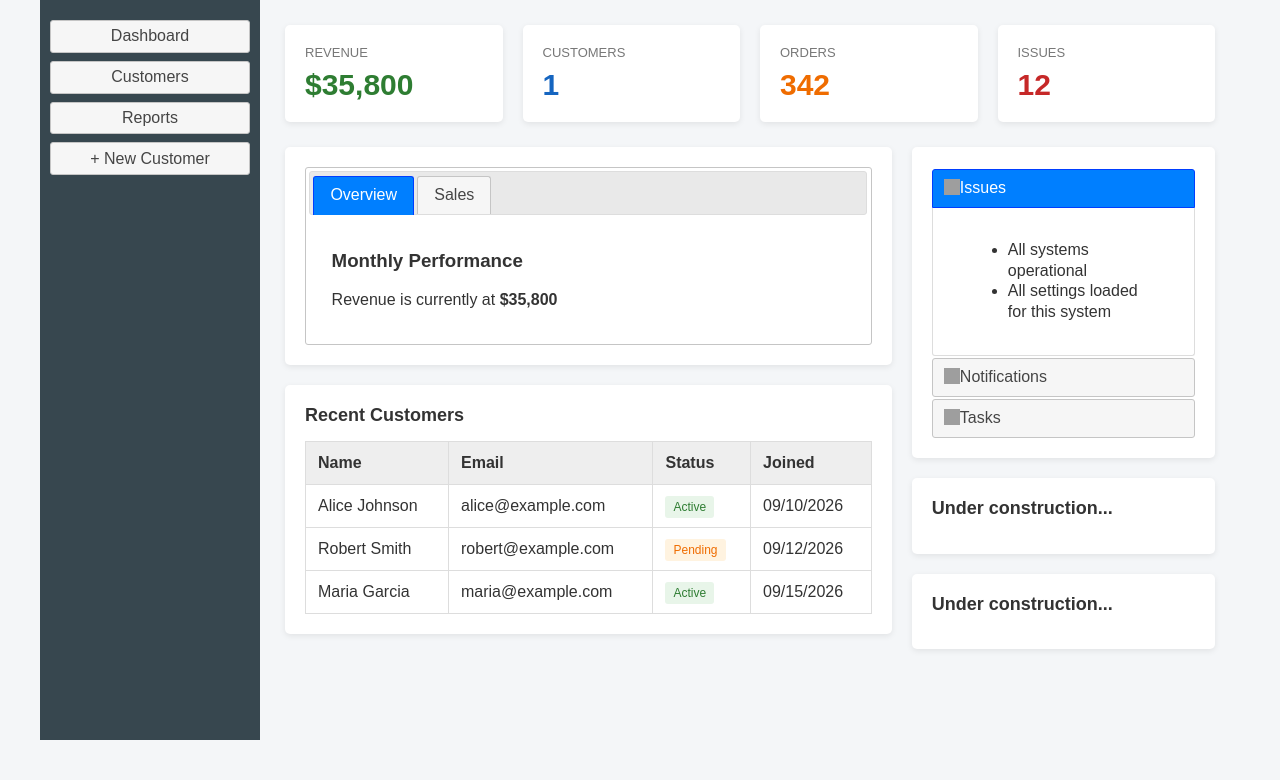
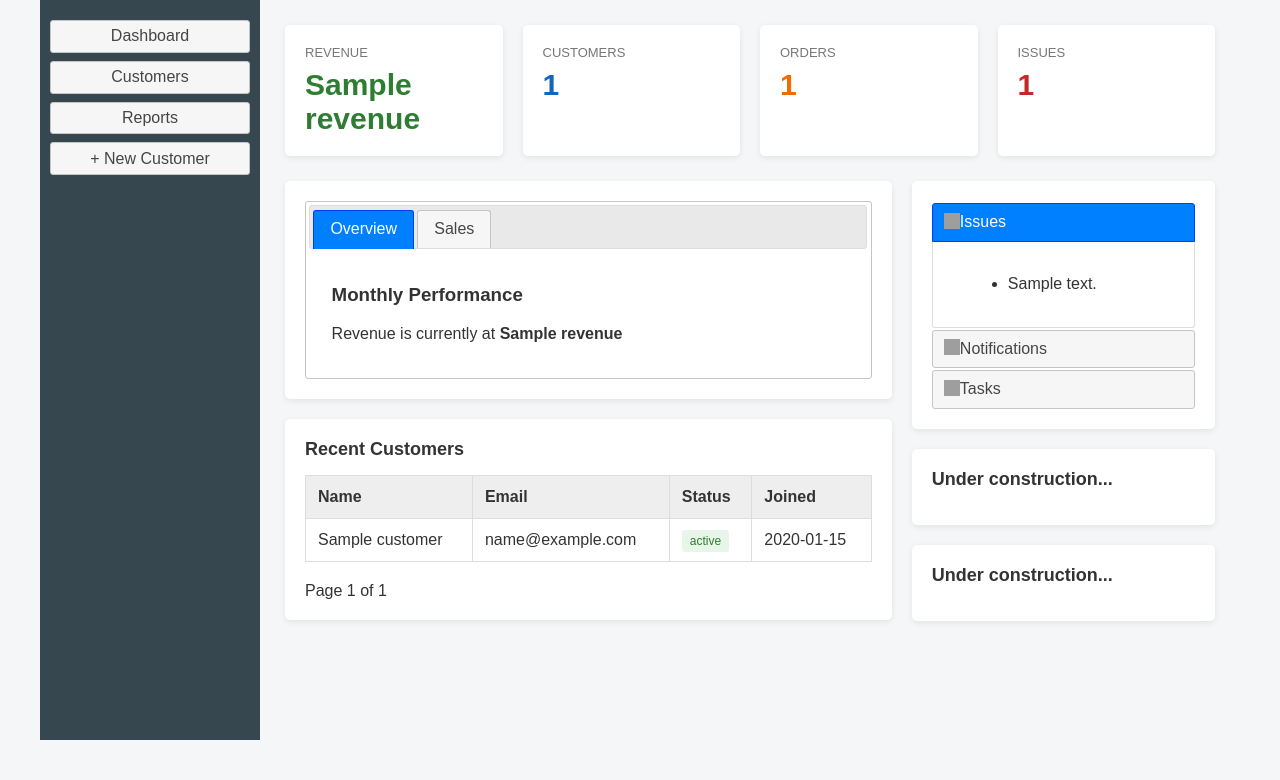
Before and after one commit to Jonathan0640/3330-homework7-db, a Node server app: template views/index.ejs in a window 1280 px wide. Shown: the part 100-880 px from the top of the page. Run offline with Node 20, Linux system fonts and the light colour scheme; the template is opened without the code that fills it: most values are stand-ins (such as "Sample title", 1, 10 or a date in 2020); grey boxes are pictures that could not be loaded.

Commit message:
queries added

```diff
--- a/public/js/source.js
+++ b/public/js/source.js
@@ -101,60 +101,65 @@ $(function () {
     const userNameObj = $("#username");
     userNameObj.append(`${username}`);
 
-    const cardRevenue = $(".revenue-amt");   // this must select the class .revenue-amt, which will affect two elements. So count this 2 times.
-    cardRevenue.append(`${revenueAmt}`);
+    //query number 3----------------------------------------------------------
+    // const cardRevenue = $(".revenue-amt");   // this must select the class .revenue-amt, which will affect two elements. So count this 2 times.
+    // cardRevenue.append(`${revenueAmt}`);
 
+    //query number 1------------------------------------------------
     // const cardCustomers = $("#customer-num");
     // cardCustomers.append(`${customerNum}`);
 
-    const cardOrders = $("#orders-amt");
-    cardOrders.append(`${ordersAmt}`);
+    //query number 5---------------------------------------------
+    // const cardOrders = $("#orders-amt");
+    // cardOrders.append(`${ordersAmt}`);
 
-    const cardIssues = $("#issues-amt");
-    cardIssues.append(`${issuesAmt}`);
+    //query number 6---------------------------------------------
+    // const cardIssues = $("#issues-amt");
+    // cardIssues.append(`${issuesAmt}`);
 
-    const notificationNumber = $("#notification-num");
-    notificationNumber.append(`${notifAmt}`);
+    //query number 8---------------------------------------------------------
+    // const notificationNumber = $("#notification-num");
+    // notificationNumber.append(`${notifAmt}`);
 
-    const tableBody = $("#customerTableBody");
+    //query number 2-------------------------------------------------------
+    // const tableBody = $("#customerTableBody");
+    // customers.forEach(customer => {
+    //     const row = $("<tr>");
 
-    customers.forEach(customer => {
-        const row = $("<tr>");
+    //     var statusClass;
+    //         if (customer.status.toLowerCase() === "active"){
+    //             statusClass = "status-active";
+    //         } else {
+    //             statusClass = "status-pending";
+    //         }
+    //     row.html(`
+    //         <td>${customer.name}</td>
+    //         <td>${customer.email}</td>
+    //         <td>
+    //             <span class="status ${statusClass}">
+    //                 ${customer.status}
+    //             </span>
+    //         </td>
+    //         <td>${customer.joined}</td>
+    //     `);
 
-        var statusClass;
-            if (customer.status.toLowerCase() === "active"){
-                statusClass = "status-active";
-            } else {
-                statusClass = "status-pending";
-            }
-        row.html(`
-            <td>${customer.name}</td>
-            <td>${customer.email}</td>
-            <td>
-                <span class="status ${statusClass}">
-                    ${customer.status}
-                </span>
-            </td>
-            <td>${customer.joined}</td>
-        `);
-
-        tableBody.append(row);
-    });
+    //     tableBody.append(row);
+    // });
 
 
-    const salesTableBody = $("#salesTableBody");
+    //query number 4--------------------------------------------------------
+    // const salesTableBody = $("#salesTableBody");
+    // sales.forEach(sale => {
+    //     const row = $("<tr>");
 
-    sales.forEach(sale => {
-        const row = $("<tr>");
+    //     row.html(`
+    //         <td>${sale.product}</td>
+    //         <td>${sale.quantity}</td>
+    //         <td>${sale.revenue}</td>
+    //     `);
 
-        row.html(`
-            <td>${sale.product}</td>
-            <td>${sale.quantity}</td>
-            <td>${sale.revenue}</td>
-        `);
-
-        salesTableBody.append(row);
-    });
+    //     salesTableBody.append(row);
+    // });
 
     const activityList = $("#activity-list");
 
@@ -164,32 +169,31 @@ $(function () {
         activityList.append(li);
     });
 
-
-    const systemStatusList = $("#system-status-list");
-
-    messages.forEach(msg => {
-        const li = $("<li>");
-        li.html(`${msg.messsage}`);
-        systemStatusList.append(li);
-    });
+    //query number 7----------------------------------------------------
+    // const systemStatusList = $("#system-status-list");
+    // messages.forEach(msg => {
+    //     const li = $("<li>");
+    //     li.html(`${msg.messsage}`);
+    //     systemStatusList.append(li);
+    // });
 
 
-    const notificationsList = $("#notifications-list");
+    //query number 9----------------------------------------------------------------------
+    // const notificationsList = $("#notifications-list");
+    // notifications.forEach(notif => {
+    //     const li = $("<li>");
+    //     li.html(`${notif.messsage}`);
+    //     notificationsList.append(li);
+    // });
 
-    notifications.forEach(notif => {
-        const li = $("<li>");
-        li.html(`${notif.messsage}`);
-        notificationsList.append(li);
-    });
+    //query number 10-----------------------------------------------------------------
+    // const tasksList = $("#tasks-list");
 
-
-    const tasksList = $("#tasks-list");
-
-    tasks.forEach(task => {
-        const li = $("<li>");
-        li.html(`${task.messsage}`);
-        tasksList.append(li);
-    });
+    // tasks.forEach(task => {
+    //     const li = $("<li>");
+    //     li.html(`${task.messsage}`);
+    //     tasksList.append(li);
+    // });
 
 
     // All six jQuery UI functions
--- a/server.js
+++ b/server.js
@@ -15,21 +15,94 @@ db.connect();
 
 app.use(express.static("public"));
 
+const limit = 3;
+
 app.get("/dashboard", async (req, res) => {
 
-    //first query
+    //---------------------------------------------first query-----------------------------------
     const customerResult = await db.query(
         "SELECT count(*) FROM customers"
     );
     const customerCount = customerResult.rows[0].count;
 
-    //second query
+    //--------------------------------------second query with pagination---------------------------------------
+    const page = Number(req.query.page) || 1;
+    const offset = (page - 1) * limit;
 
+    const query = "SELECT * FROM customers ORDER BY id LIMIT $1 OFFSET $2";
+    const result = await db.query(query, [limit, offset]);
 
+    const customers = result.rows;
+
+    const totalPages = Math.ceil(customerCount / limit);
+
+    //---------------------------------------third query-------------------------------
+    const revenueResult = await db.query(
+        "SELECT sum(saleamount) FROM sales"
+    );
+    const revenue = revenueResult.rows[0].sum;
+
+    //-----------------------------------------fourth query------------------------------
+    const salesQuery = `
+        SELECT products.name, sales.quantity, sales.saleamount
+        FROM sales
+        LEFT JOIN products ON sales.productid = products.id
+        ORDER BY sales.id ASC
+    `;
+    const salesResult = await db.query(salesQuery);
+    const sales = salesResult.rows;
+
+    //----------------------------------------fifth query------------------------------------
+    const orderResult = await db.query(
+        "SELECT count(quantity) FROM orders"
+    );
+    const orderCount = orderResult.rows[0].count;
+
+    //---------------------------sixth query--------------------------------------------
+    const issuesResult = await db.query(
+        "SELECT count(id) FROM alerts WHERE type = 'issues'"
+    );
+    const issuesCount = issuesResult.rows[0].count;
+
+    //----------------------------------seventh query-----------------------------
+    const issueResult = await db.query(
+        "SELECT * FROM alerts WHERE type = 'issues'"
+    );
+    const issues = issueResult.rows;
+
+    //--------------------------------eighth query----------------------------
+    const notificationResult = await db.query(
+        "SELECT count(id) FROM alerts WHERE type = 'notifications'"
+    );
+    const notificationCount = notificationResult.rows[0].count;
+
+    //--------------------------------ninth query-------------------------------
+    const notificationQuery = await db.query(
+        "SELECT * FROM alerts WHERE type = 'notifications'"
+    );
+    const notifications = notificationQuery.rows;
+
+    //-----------------------------------tenth query---------------------------------------
+    const taskResult = await db.query(
+        "SELECT * FROM alerts WHERE type = 'tasks'"
+    );
+    const tasks = taskResult.rows;
+
+    //-----------------------------------final rendering with passed variables for ejs----------------------------------------------
     res.render("index.ejs", {
-        customerCount: customerCount
+        customerCount: Number(customerCount).toLocaleString('en-US'),
+        customers: customers,
+        currentPage: page,
+        totalPages: totalPages,
+        revenue: Number(revenue).toLocaleString('en-US'),
+        sales: sales,
+        orderCount: orderCount,
+        issuesCount: issuesCount,
+        issues: issues,
+        notificationCount: notificationCount,
+        notifications: notifications,
+        tasks: tasks
     });
-
 });
 
 app.listen(port, () => {
--- a/views/index.ejs
+++ b/views/index.ejs
@@ -40,7 +40,7 @@
             <section class="stats">
                 <div class="card" id="card-revenue">
                     <div class="stat-title">Revenue</div>
-                    <div class="stat-value green"><span class="revenue-amt"><!--$48,250--></span></div>
+                    <div class="stat-value green"><span class="revenue-amt"><%=revenue%></span></div>
                 </div>
                 <div class="card" id="card-customers">
                     <div class="stat-title">Customers</div>
@@ -48,11 +48,11 @@
                 </div>
                 <div class="card" id="card-orders">
                     <div class="stat-title">Orders</div>
-                    <div class="stat-value orange"><span id="orders-amt"><!--342--></span></div>
+                    <div class="stat-value orange"><span id="orders-amt"><%=orderCount%></span></div>
                 </div>
                 <div class="card" id="card-issues">
                     <div class="stat-title">Issues</div>
-                    <div class="stat-value red"><span id="issues-amt"><!--12--></span></div>
+                    <div class="stat-value red"><span id="issues-amt"><%=issuesCount%></span></div>
                 </div>
             </section>
 
@@ -68,7 +68,7 @@
 
                             <div id="tab-overview">
                                 <h3>Monthly Performance</h3>
-                                <p>Revenue is currently at <strong class="revenue-amt"> <!--$48,250--></strong></p>
+                                <p>Revenue is currently at <strong class="revenue-amt"><%=revenue%></strong></p>
                             </div>
 
                             <div id="tab-sales">
@@ -83,23 +83,13 @@
                                     </thead>
 
                                     <tbody id="salesTableBody">
-                                        <!-- <tr>
-                                            <td>Product A</td>
-                                            <td>124</td>
-                                            <td>$12,400</td>
-                                        </tr>
-
-                                        <tr>
-                                            <td>Product B</td>
-                                            <td>98</td>
-                                            <td>$9,800</td>
-                                        </tr>
-
-                                        <tr>
-                                            <td>Product C</td>
-                                            <td>75</td>
-                                            <td>$7,500</td>
-                                        </tr> -->
+                                        <% sales.forEach(sale => { %>
+                                            <tr>
+                                                <td><%= sale.name %></td>
+                                                <td><%= sale.quantity %></td>
+                                                <td>$<%= Number(sale.saleamount).toLocaleString("en-US") %></td>
+                                            </tr>
+                                        <% }); %>
                                     </tbody>
                                 </table>
                             </div>
@@ -122,27 +112,37 @@
                             </thead>
 
                             <tbody id="customerTableBody">
-                                <!-- <tr>
-                                    <td>Alice Johnson</td>
-                                    <td>alice@example.com</td>
-                                    <td><span class="status status-active">Active</span></td>
-                                    <td>09/10/2026</td>
-                                </tr>
-                                <tr>
-                                    <td>Robert Smith</td>
-                                    <td>robert@example.com</td>
-                                    <td><span class="status status-pending">Pending</span></td>
-                                    <td>09/12/2026</td>
-                                </tr>
+                                <% customers.forEach(customer => {
+                                    let statusClass;
 
-                                <tr>
-                                    <td>Maria Garcia</td>
-                                    <td>maria@example.com</td>
-                                    <td><span class="status status-active">Active</span></td>
-                                    <td>09/15/2026</td>
-                                </tr> -->
+                                    if (customer.status.toLowerCase() === "active") {
+                                        statusClass = "status-active";
+                                    } else {
+                                        statusClass = "status-pending";
+                                    }
+                                %>
+                                    <tr>
+                                        <td><%= customer.name %></td>
+                                        <td><%= customer.email %></td>
+                                        <td>
+                                            <span class="status <%= statusClass %>">
+                                                <%= customer.status %>
+                                            </span>
+                                        </td>
+                                        <td><%= customer.datejoined %></td>
+                                    </tr>
+                                <% }); %>
                             </tbody>
                         </table>
+                        <div class="pagination">
+                            <% if (currentPage > 1) { %>
+                                <a href="/dashboard?page=<%= currentPage - 1 %>">Previous</a>
+                            <% } %>
+                            <span>Page <%= currentPage %> of <%= totalPages %></span>
+                            <% if (currentPage < totalPages) { %>
+                                <a href="/dashboard?page=<%= currentPage + 1 %>">Next</a>
+                            <% } %>
+                        </div>
                     </section>
                 </div>
 
@@ -154,28 +154,29 @@
                             <div>
                                 <p class="green">
                                     <ul id="system-status-list">
-                                        <!-- <li>All systems operational</li>
-                                        <li>All settings loaded for this system</li>                                         -->
+                                        <% issues.forEach(issue => { %>
+                                            <li><%= issue.description %></li>
+                                        <% }); %>
                                     </ul>
                                 </p>
                             </div>
 
                             <h3>Notifications</h3>
                             <div>
-                                <p>You have <span id="notification-num"><!-- 3--></span> new notifications.</p>
+                                <p>You have <span id="notification-num"><%=notificationCount%></span> new notifications.</p>
                                 <ol id="notifications-list">
-                                    <!-- <li>A new shipment is expected to arrive on Sep 30, 2026</li>
-                                    <li>There are 12 outstanding issues with last week's orders </li>
-                                    <li>Three new customers joined our platform in the last month</li> -->
+                                    <% notifications.forEach(notification => { %>
+                                        <li><%= notification.description %></li>
+                                    <% }); %>
                                 </ol>
                             </div>
 
                             <h3>Tasks</h3>
                             <div>
                                 <ul id="tasks-list">
-                                    <!-- <li>Review orders</li>
-                                    <li>Contact customer</li>
-                                    <li>Generate report</li> -->
+                                    <% tasks.forEach(task => { %>
+                                        <li><%= task.description %></li>
+                                    <% }); %>
                                 </ul>
                             </div>
 
```
